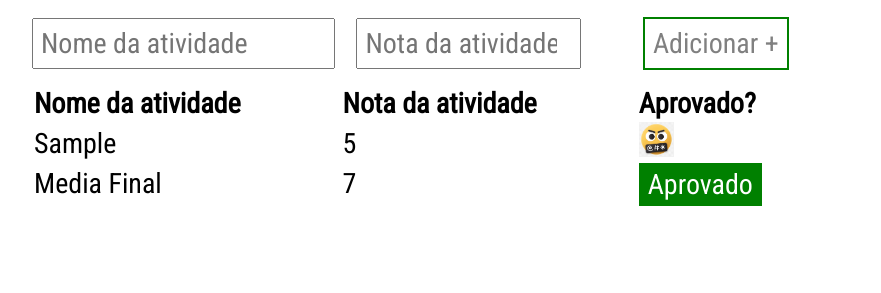
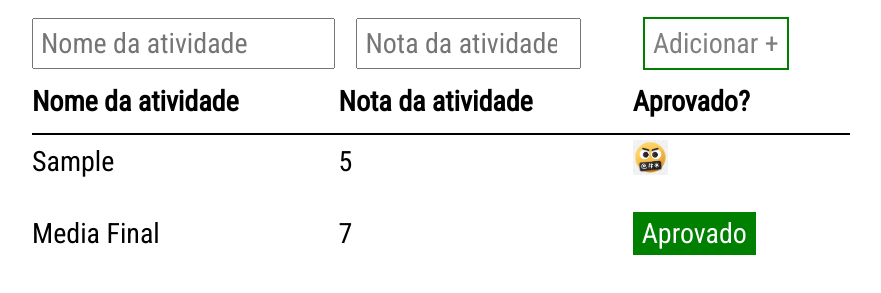
Before and after one commit to jrampo/EBAC-PROJECTs, a plain HTML site: page index.html in a window 1280 px wide. Both pictures are taken after typing "Sample", "5" into the empty fields and a click on the button "Adicionar +". Shown: the part 149-442 px from the top of the page, without its empty margins (128-1009 px from the left). Drawn offline with Linux system fonts and the light colour scheme.

Commit message:
style fixes

```diff
--- a/index.html
+++ b/index.html
@@ -40,7 +40,7 @@
         <button type="submit">Adicionar +</button>
       </form>
 
-      <table>
+      <table cellspacing="0">
         <thead>
           <tr>
             <th>Nome da atividade</th>
--- a/index.js
+++ b/index.js
@@ -8,8 +8,13 @@ let linhas = " ";
 form.addEventListener("submit", function (e) {
   e.preventDefault();
 
-  let inputName = document.getElementById("input-name");
-  let inputNota = document.getElementById("input-nota");
+  addTable();
+  attTable();
+});
+
+function addTable() {
+  const inputName = document.getElementById("input-name");
+  const inputNota = document.getElementById("input-nota");
 
   let linha = "<tr>";
   linha += `<td>${inputName.value}</td>`;
@@ -19,9 +24,11 @@ form.addEventListener("submit", function (e) {
 
   linhas += linha;
 
+  inputNota.value = "";
+  inputName.value = "";
+}
+
+function attTable() {
   const corpoTabela = document.querySelector("tbody");
   corpoTabela.innerHTML = linhas;
-
-  inputNota.value = "";
-  inputName.value = "";
-});
+}
--- a/style.css
+++ b/style.css
@@ -30,6 +30,14 @@ td img {
   height: 35px;
 }
 
+tbody td {
+  padding: 5px 0;
+}
+
+tfoot td {
+  padding-top: 25px;
+}
+
 .container {
   max-width: 960px;
   width: 100%;
@@ -53,13 +61,17 @@ form button:hover {
 }
 
 th {
-  padding-right: 100px;
-  padding-top: 15px;
+  padding: 15px 100px 15px 0;
+  border-bottom: 2px solid black;
 }
 
 .feedback-result {
   background-color: green;
-  display: inline;
+  display: inline-flex;
   padding: 5px 9px;
   color: white;
 }
+
+tfoot tr .feedback-result {
+  margin-top: 25px;
+}
```
